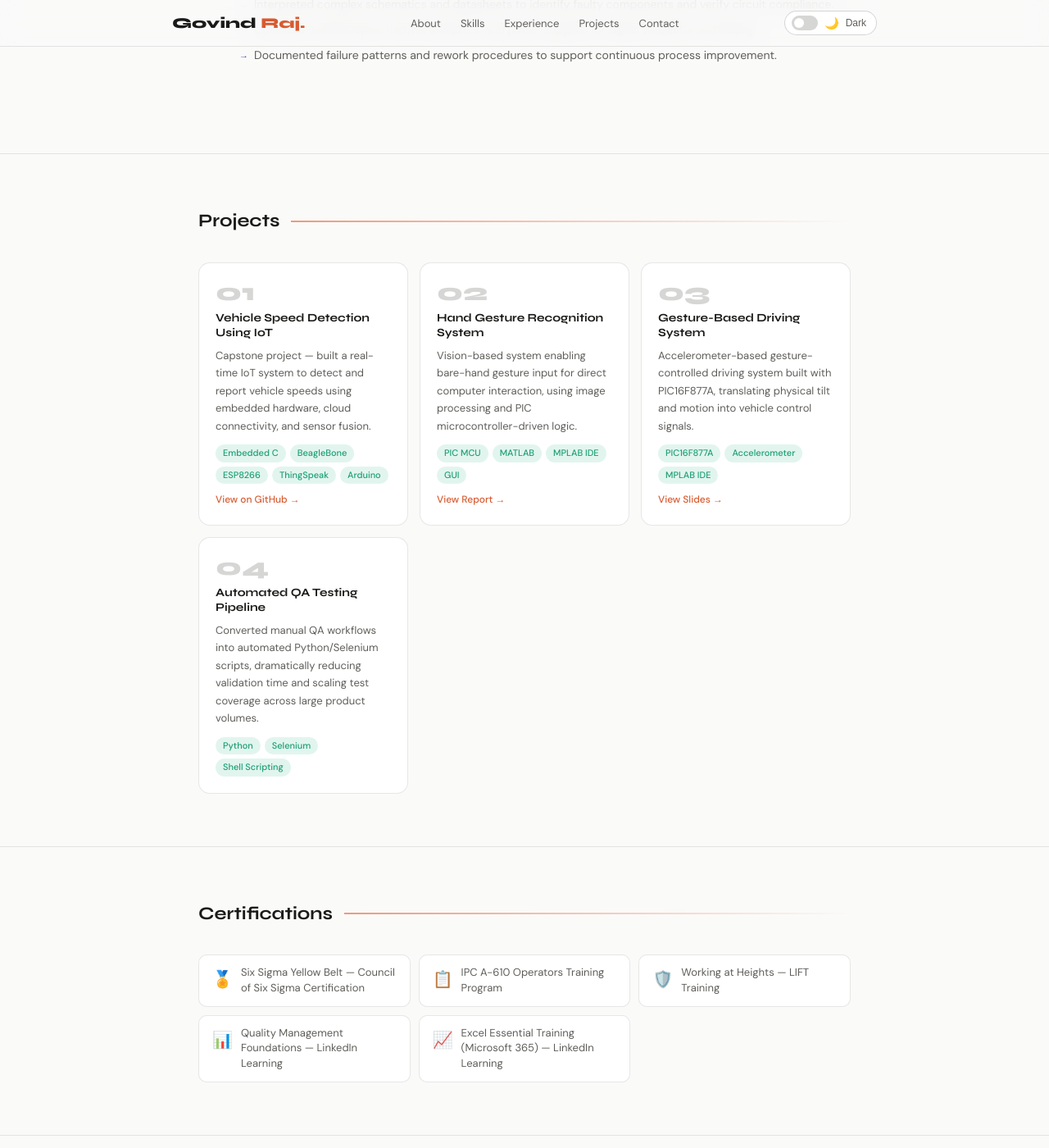
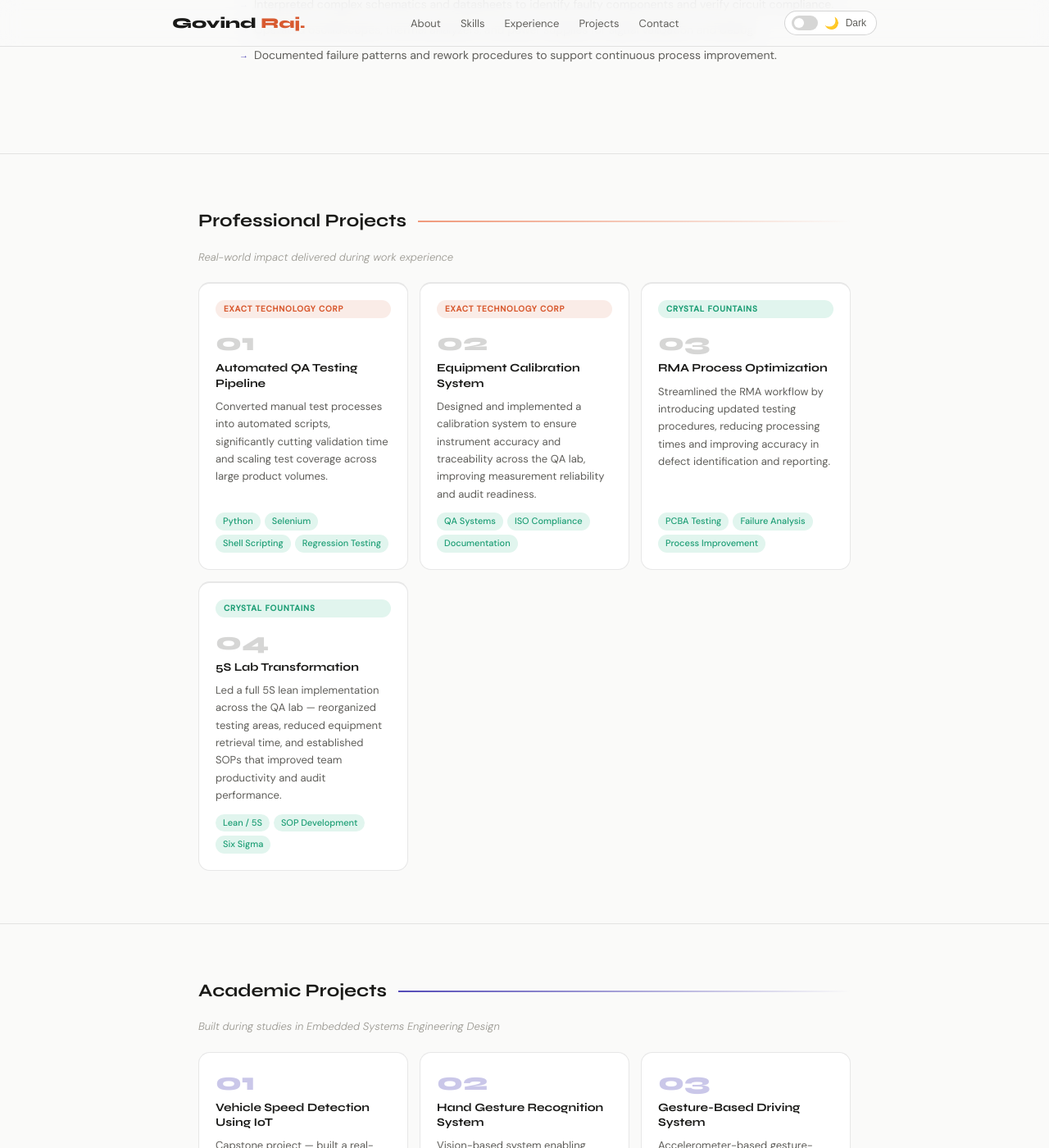
Before and after one commit to gov466/gov466.github.io, a Jekyll site: the page index.html, which Jekyll copies as it is, in a window 1280 px wide and 1400 px high, scrolled down 2838 px. Shown: the whole window at 82% size. Built offline with Jekyll 4.4.1, drawn with Linux system fonts in a browser that asks for light colours.

Commit message:
Update index.html

```diff
--- a/index.html
+++ b/index.html
@@ -399,6 +399,34 @@
     }
     .project-link:hover { text-decoration: underline; }
 
+    .proj-sub-label {
+      font-size: 13px;
+      color: var(--text-tertiary);
+      margin-bottom: 1.25rem;
+      margin-top: -1rem;
+      font-style: italic;
+    }
+    .project-card--pro {
+      border-top: 2px solid var(--border);
+    }
+    .proj-company-tag {
+      display: inline-block;
+      font-size: 10px;
+      font-weight: 600;
+      letter-spacing: 0.08em;
+      text-transform: uppercase;
+      padding: 3px 10px;
+      border-radius: 20px;
+      margin-bottom: 6px;
+    }
+    .coral-tag { background: var(--coral-light); color: var(--coral); }
+    .teal-tag  { background: var(--teal-light);  color: var(--teal);  }
+    .acad-num  { color: var(--purple); opacity: 0.3; }
+    .project-tag--acad {
+      background: var(--purple-light);
+      color: var(--purple);
+    }
+
     /* ── CERTS ── */
     .certs-grid {
       display: grid;
@@ -669,57 +697,112 @@
     </div>
   </section>
 
-  <!-- PROJECTS -->
+  <!-- PROFESSIONAL PROJECTS -->
   <section id="projects">
     <div class="container">
-      <div class="section-label"><h2>Projects</h2><div class="accent-line"></div></div>
+      <div class="section-label"><h2>Professional Projects</h2><div class="accent-line"></div></div>
+      <p class="proj-sub-label">Real-world impact delivered during work experience</p>
       <div class="projects-grid">
-        <a class="project-card" href="https://github.com/gov466/Capstone-project" target="_blank" rel="noopener">
+
+        <div class="project-card project-card--pro" style="cursor:default;">
+          <div class="proj-company-tag coral-tag">Exact Technology Corp</div>
           <div class="project-num">01</div>
-          <div class="project-title">Vehicle Speed Detection Using IoT</div>
-          <div class="project-desc">Capstone project — built a real-time IoT system to detect and report vehicle speeds using embedded hardware, cloud connectivity, and sensor fusion.</div>
-          <div class="project-tags">
-            <span class="project-tag">Embedded C</span>
-            <span class="project-tag">BeagleBone</span>
-            <span class="project-tag">ESP8266</span>
-            <span class="project-tag">ThingSpeak</span>
-            <span class="project-tag">Arduino</span>
-          </div>
-          <span class="project-link">View on GitHub →</span>
-        </a>
-        <a class="project-card" href="https://github.com/gov466/gov466.github.io/blob/master/govind%20report1(1).pdf" target="_blank" rel="noopener">
-          <div class="project-num">02</div>
-          <div class="project-title">Hand Gesture Recognition System</div>
-          <div class="project-desc">Vision-based system enabling bare-hand gesture input for direct computer interaction, using image processing and PIC microcontroller-driven logic.</div>
-          <div class="project-tags">
-            <span class="project-tag">PIC MCU</span>
-            <span class="project-tag">MATLAB</span>
-            <span class="project-tag">MPLAB IDE</span>
-            <span class="project-tag">GUI</span>
-          </div>
-          <span class="project-link">View Report →</span>
-        </a>
-        <a class="project-card" href="https://github.com/gov466/gov466.github.io/blob/master/gstr%20based%20drivng%20ppt(1).pdf" target="_blank" rel="noopener">
-          <div class="project-num">03</div>
-          <div class="project-title">Gesture-Based Driving System</div>
-          <div class="project-desc">Accelerometer-based gesture-controlled driving system built with PIC16F877A, translating physical tilt and motion into vehicle control signals.</div>
-          <div class="project-tags">
-            <span class="project-tag">PIC16F877A</span>
-            <span class="project-tag">Accelerometer</span>
-            <span class="project-tag">MPLAB IDE</span>
-          </div>
-          <span class="project-link">View Slides →</span>
-        </a>
-        <div class="project-card" style="cursor: default;">
-          <div class="project-num">04</div>
           <div class="project-title">Automated QA Testing Pipeline</div>
-          <div class="project-desc">Converted manual QA workflows into automated Python/Selenium scripts, dramatically reducing validation time and scaling test coverage across large product volumes.</div>
+          <div class="project-desc">Converted manual test processes into automated scripts, significantly cutting validation time and scaling test coverage across large product volumes.</div>
           <div class="project-tags">
             <span class="project-tag">Python</span>
             <span class="project-tag">Selenium</span>
             <span class="project-tag">Shell Scripting</span>
+            <span class="project-tag">Regression Testing</span>
           </div>
         </div>
+
+        <div class="project-card project-card--pro" style="cursor:default;">
+          <div class="proj-company-tag coral-tag">Exact Technology Corp</div>
+          <div class="project-num">02</div>
+          <div class="project-title">Equipment Calibration System</div>
+          <div class="project-desc">Designed and implemented a calibration system to ensure instrument accuracy and traceability across the QA lab, improving measurement reliability and audit readiness.</div>
+          <div class="project-tags">
+            <span class="project-tag">QA Systems</span>
+            <span class="project-tag">ISO Compliance</span>
+            <span class="project-tag">Documentation</span>
+          </div>
+        </div>
+
+        <div class="project-card project-card--pro" style="cursor:default;">
+          <div class="proj-company-tag teal-tag">Crystal Fountains</div>
+          <div class="project-num">03</div>
+          <div class="project-title">RMA Process Optimization</div>
+          <div class="project-desc">Streamlined the RMA workflow by introducing updated testing procedures, reducing processing times and improving accuracy in defect identification and reporting.</div>
+          <div class="project-tags">
+            <span class="project-tag">PCBA Testing</span>
+            <span class="project-tag">Failure Analysis</span>
+            <span class="project-tag">Process Improvement</span>
+          </div>
+        </div>
+
+        <div class="project-card project-card--pro" style="cursor:default;">
+          <div class="proj-company-tag teal-tag">Crystal Fountains</div>
+          <div class="project-num">04</div>
+          <div class="project-title">5S Lab Transformation</div>
+          <div class="project-desc">Led a full 5S lean implementation across the QA lab — reorganized testing areas, reduced equipment retrieval time, and established SOPs that improved team productivity and audit performance.</div>
+          <div class="project-tags">
+            <span class="project-tag">Lean / 5S</span>
+            <span class="project-tag">SOP Development</span>
+            <span class="project-tag">Six Sigma</span>
+          </div>
+        </div>
+
+      </div>
+    </div>
+  </section>
+
+  <!-- ACADEMIC PROJECTS -->
+  <section id="academic-projects">
+    <div class="container">
+      <div class="section-label"><h2>Academic Projects</h2><div class="accent-line" style="background: linear-gradient(to right, var(--purple), transparent);"></div></div>
+      <p class="proj-sub-label">Built during studies in Embedded Systems Engineering Design</p>
+      <div class="projects-grid">
+
+        <a class="project-card" href="https://github.com/gov466/Capstone-project" target="_blank" rel="noopener">
+          <div class="project-num acad-num">01</div>
+          <div class="project-title">Vehicle Speed Detection Using IoT</div>
+          <div class="project-desc">Capstone project — built a real-time IoT system to detect and report vehicle speeds using embedded hardware, cloud connectivity, and sensor fusion.</div>
+          <div class="project-tags">
+            <span class="project-tag project-tag--acad">Embedded C</span>
+            <span class="project-tag project-tag--acad">BeagleBone</span>
+            <span class="project-tag project-tag--acad">ESP8266</span>
+            <span class="project-tag project-tag--acad">ThingSpeak</span>
+            <span class="project-tag project-tag--acad">Arduino</span>
+          </div>
+          <span class="project-link">View on GitHub →</span>
+        </a>
+
+        <a class="project-card" href="https://github.com/gov466/gov466.github.io/blob/master/govind%20report1(1).pdf" target="_blank" rel="noopener">
+          <div class="project-num acad-num">02</div>
+          <div class="project-title">Hand Gesture Recognition System</div>
+          <div class="project-desc">Vision-based system enabling bare-hand gesture input for direct computer interaction, using image processing and PIC microcontroller-driven logic.</div>
+          <div class="project-tags">
+            <span class="project-tag project-tag--acad">PIC MCU</span>
+            <span class="project-tag project-tag--acad">MATLAB</span>
+            <span class="project-tag project-tag--acad">MPLAB IDE</span>
+            <span class="project-tag project-tag--acad">GUI</span>
+          </div>
+          <span class="project-link">View Report →</span>
+        </a>
+
+        <a class="project-card" href="https://github.com/gov466/gov466.github.io/blob/master/gstr%20based%20drivng%20ppt(1).pdf" target="_blank" rel="noopener">
+          <div class="project-num acad-num">03</div>
+          <div class="project-title">Gesture-Based Driving System</div>
+          <div class="project-desc">Accelerometer-based gesture-controlled driving system built with PIC16F877A, translating physical tilt and motion into vehicle control signals.</div>
+          <div class="project-tags">
+            <span class="project-tag project-tag--acad">PIC16F877A</span>
+            <span class="project-tag project-tag--acad">Accelerometer</span>
+            <span class="project-tag project-tag--acad">MPLAB IDE</span>
+          </div>
+          <span class="project-link">View Slides →</span>
+        </a>
+
       </div>
     </div>
   </section>
```
